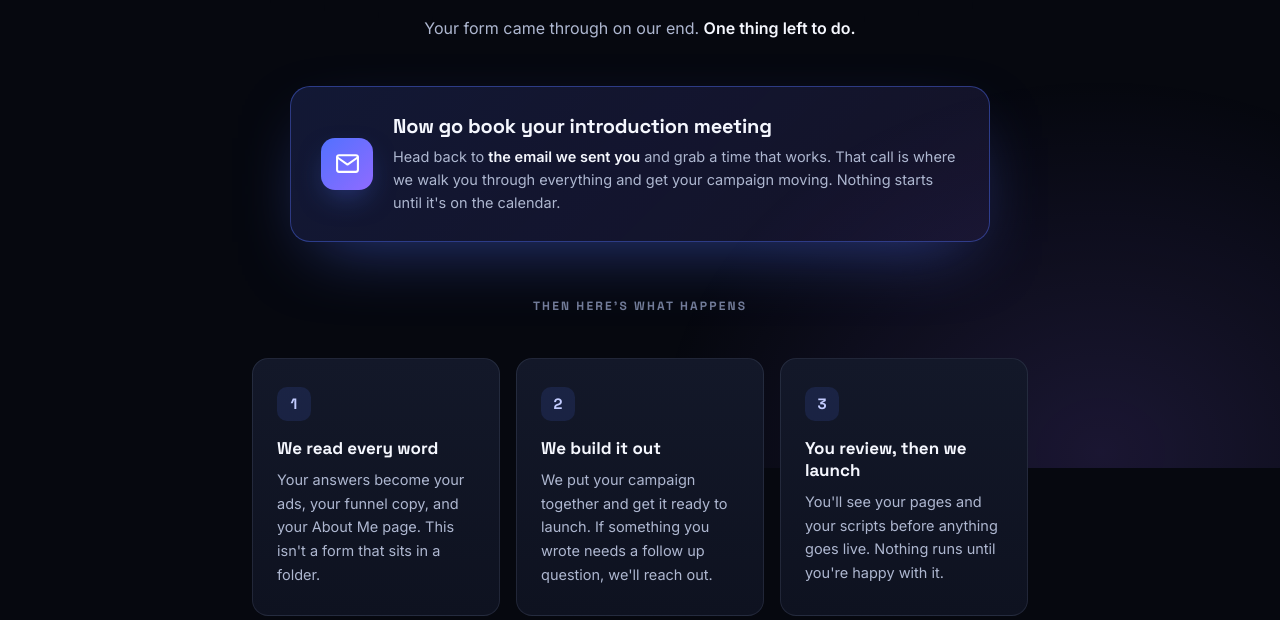
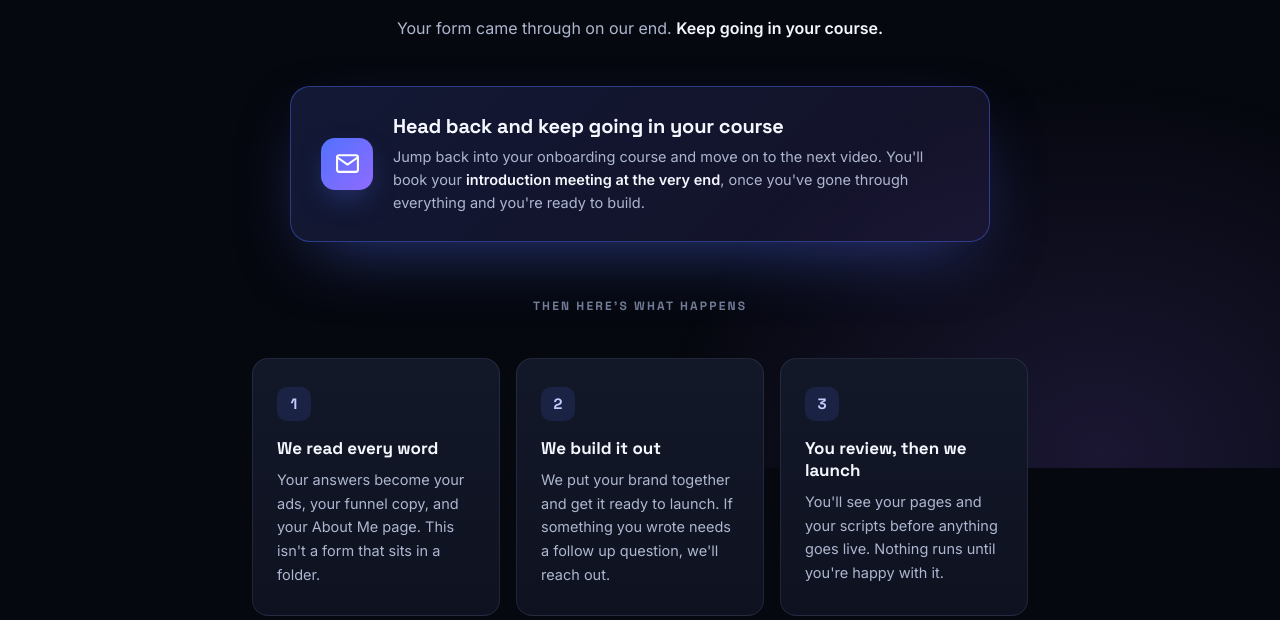
Before and after one commit to SkyScaling/marketing-strategy-form, a plain HTML site: page thank-you.html in a window 1280 px wide. Shown: the part 332-952 px from the top of the page. Drawn offline with Linux system fonts and the light colour scheme.

Commit message:
Add files via upload

```diff
--- a/thank-you.html
+++ b/thank-you.html
@@ -118,20 +118,20 @@
 
   <div class="eyebrow">&lt; All done &gt;</div>
   <h1 class="hero">Got It. <span class="a">Thank You.</span></h1>
-  <p class="lead">Your form came through on our end. <b>One thing left to do.</b></p>
+  <p class="lead">Your form came through on our end. <b>Keep going in your course.</b></p>
 
   <div class="next">
     <div class="ico"><svg viewBox="0 0 24 24"><rect x="2" y="4" width="20" height="16" rx="2"/><path d="m22 6-10 7L2 6"/></svg></div>
     <div>
-      <h3>Now go book your introduction meeting</h3>
-      <p>Head back to <b>the email we sent you</b> and grab a time that works. That call is where we walk you through everything and get your campaign moving. Nothing starts until it's on the calendar.</p>
+      <h3>Head back and keep going in your course</h3>
+      <p>Jump back into your onboarding course and move on to the next video. You'll book your <b>introduction meeting at the very end</b>, once you've gone through everything and you're ready to build.</p>
     </div>
   </div>
 
   <div class="steps-lab">Then here's what happens</div>
   <div class="steps">
     <div class="step"><div class="snum">1</div><h3>We read every word</h3><p>Your answers become your ads, your funnel copy, and your About Me page. This isn't a form that sits in a folder.</p></div>
-    <div class="step"><div class="snum">2</div><h3>We build it out</h3><p>We put your campaign together and get it ready to launch. If something you wrote needs a follow up question, we'll reach out.</p></div>
+    <div class="step"><div class="snum">2</div><h3>We build it out</h3><p>We put your brand together and get it ready to launch. If something you wrote needs a follow up question, we'll reach out.</p></div>
     <div class="step"><div class="snum">3</div><h3>You review, then we launch</h3><p>You'll see your pages and your scripts before anything goes live. Nothing runs until you're happy with it.</p></div>
   </div>
 
```
